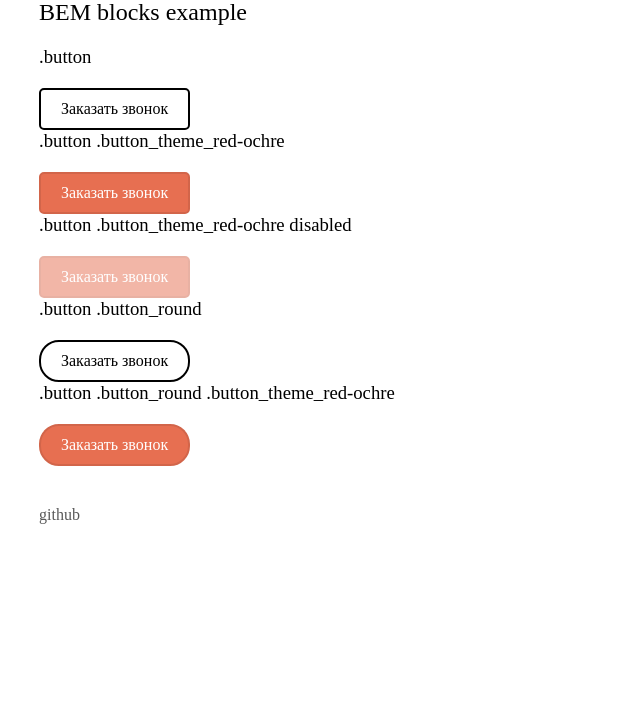
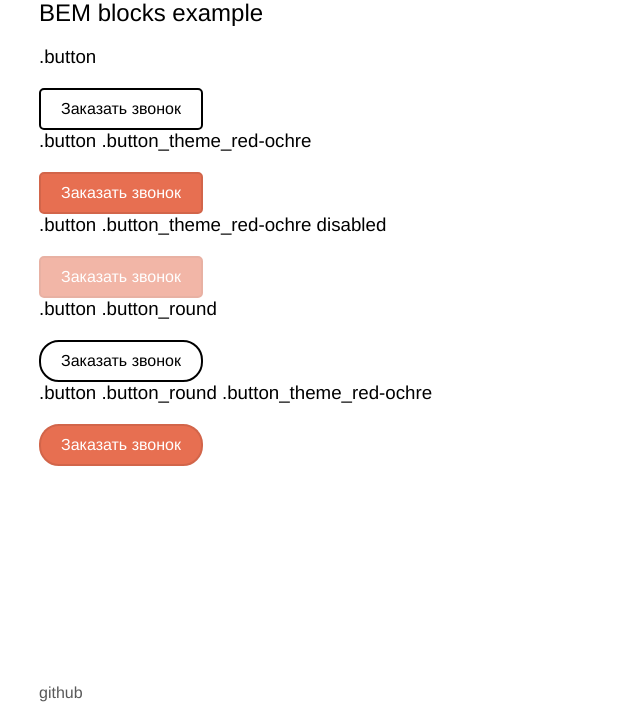
Before and after one commit to shdq/html-layout-template, a website built with webpack: page index.html in a window 1280 px wide. Shown: the part 78-800 px from the top of the page, without its empty margins (0-640 px from the left). Built offline with nearby package versions, Linux system fonts and the light colour scheme.

Commit message:
footer is sticky now

```diff
--- a/src/blocks/footer/footer.css
+++ b/src/blocks/footer/footer.css
@@ -1,4 +1,7 @@
 .footer {
   color: #000;
-  padding-bottom: 0;
+  padding-bottom: 20px;
+
+  /* next line for sticky footer */
+  margin-top: auto;
 }
--- a/src/css/style.css
+++ b/src/css/style.css
@@ -16,3 +16,12 @@
 @import url('../blocks/button/_theme/_red-ochre/button_theme_red-ochre.css');
 
 /* Write your css here */
+
+body {
+  font-family: 'Helvetica', sans-serif;
+
+  /* next lines for sticky footer */
+  display: flex;
+  flex-direction: column;
+  min-height: 100vh;
+}
```
